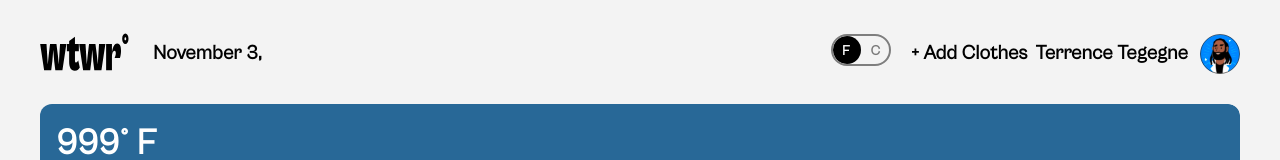
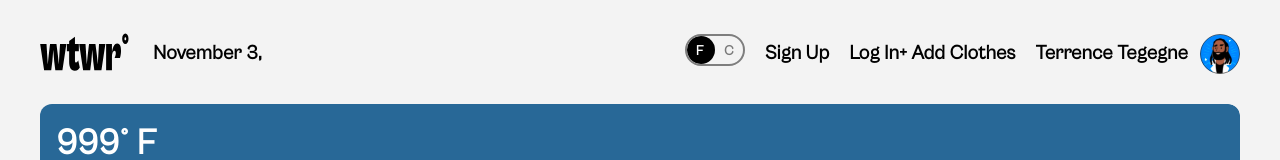
Before and after one commit to Joyce1312/se_project_react, a React (Vite) app: page / in a window 1280 px wide. Shown: the top 160 px of the page. Built offline with nearby package versions, Linux system fonts and the light colour scheme; no server answers; data requests are answered from the project's data file.

Commit message:
feat: Add RegisterModal component

```diff
--- a/src/components/AddItemModal/AddItemModal.jsx
+++ b/src/components/AddItemModal/AddItemModal.jsx
@@ -16,8 +16,10 @@ function AddItemModal({ activeModal, handleCloseClick, onAddItem }) {
   return (
     <>
       <ModalWithForm
-        buttonText="Add garment"
+        buttonTextOne="Add garment"
         title="New garment"
+        modalType="add-garment"
+        formType="add-garment-form"
         activeModal={activeModal}
         handleCloseClick={handleCloseClick}
         onSubmit={handleSubmit}
--- a/src/components/App/App.jsx
+++ b/src/components/App/App.jsx
@@ -8,10 +8,12 @@ import AddItemModal from "../AddItemModal/AddItemModal.jsx";
 import ItemModal from "../ItemModal/ItemModal.jsx";
 import Profile from "../Profile/Profile.jsx";
 import DeleteModal from "../DeleteModal/DeleteModal.jsx";
+import RegisterModal from "../RegisterModal/RegisterModal.jsx";
 import { defaultCoordinates, APIkey } from "../../utils/constants.js";
 import { getWeather, filterWeatherData } from "../../utils/weatherApi.js";
 import { addItem, getItems, removeItem } from "../../utils/api.js";
 import { CurrentTemperatureUnitContext } from "../../contexts/CurrentTemperatureUnitContext.js";
+// import { CurrentUserContext } from "../../contexts/CurrentUserContext.js";
 
 function App() {
   const [weatherData, setWeatherData] = useState({
@@ -25,6 +27,7 @@ function App() {
   const [selectedCard, setSelectedCard] = useState({});
   const [currentTemperatureUnit, setCurrentTemperatureUnit] = useState("F");
   const [clothingItems, setClothingItems] = useState([]);
+  const [currentUser, setCurrentUser] = useState({});
 
   const handleCardClick = (card) => {
     setActiveModal("preview");
@@ -38,6 +41,10 @@ function App() {
   const openConfirmationModal = (card) => {
     setActiveModal("delete-card");
     setSelectedCard(card);
+  };
+
+  const openRegisterModal = (card) => {
+    setActiveModal("register");
   };
 
   const closeActiveModal = () => {
@@ -122,10 +129,15 @@ function App() {
   return (
     <div className="page">
       <div className="page__content">
+        {/* <CurrentUserContext.Provider value={currentUser}> */}
         <CurrentTemperatureUnitContext.Provider
           value={{ currentTemperatureUnit, handleToggleSwitchChange }}
         >
-          <Header handleAddClick={handleAddClick} weatherData={weatherData} />
+          <Header
+            handleAddClick={handleAddClick}
+            weatherData={weatherData}
+            openRegisterModal={openRegisterModal}
+          />
           <Routes>
             <Route
               path="/"
@@ -149,6 +161,7 @@ function App() {
             />
           </Routes>
         </CurrentTemperatureUnitContext.Provider>
+        {/* </CurrentUserContext.Provider> */}
         <Footer />
       </div>
       <AddItemModal
@@ -167,6 +180,10 @@ function App() {
         handleCloseClick={closeActiveModal}
         handleCardDelete={handleCardDelete}
       />
+      <RegisterModal
+        activeModal={activeModal}
+        handleCloseClick={closeActiveModal}
+      />
     </div>
   );
 }
--- a/src/components/Header/Header.css
+++ b/src/components/Header/Header.css
@@ -32,8 +32,28 @@
   display: none;
 }
 
+.header__register-btn {
+  margin: 0 20px 0 0;
+  font-weight: 700;
+  font-size: 20px;
+  line-height: 1.2;
+  padding: 0;
+  border: none;
+  background-color: transparent;
+}
+
+.header__login-btn {
+  margin: 0;
+  font-weight: 700;
+  font-size: 20px;
+  line-height: 1;
+  padding: 0;
+  border: none;
+  background-color: transparent;
+}
+
 .header__add-clothes-btn {
-  margin: 0 8px 0 0;
+  margin: 0 20px 0 0;
   font-weight: 700;
   font-size: 20px;
   line-height: 1.2;
--- a/src/components/Header/Header.jsx
+++ b/src/components/Header/Header.jsx
@@ -5,7 +5,7 @@ import ToggleSwitch from "../ToggleSwitch/ToggleSwitch";
 import logo from "../../assets/logo.svg";
 import avatar from "../../assets/avatar.svg";
 
-function Header({ handleAddClick, weatherData }) {
+function Header({ handleAddClick, openRegisterModal, weatherData }) {
   const [isMobileMenuOpened, setIsMobileMenuOpened] = useState(false);
 
   const toggleMobileMenu = () => {
@@ -42,6 +42,21 @@ function Header({ handleAddClick, weatherData }) {
         ></button>
         <ToggleSwitch isMobileMenuOpened={isMobileMenuOpened} />
         <button
+          onClick={openRegisterModal}
+          type="button"
+          className="header__register-btn"
+          aria-label="Sign Up Button"
+        >
+          Sign Up
+        </button>
+        <button
+          type="button"
+          className="header__login-btn"
+          aria-label="Log In Button"
+        >
+          Log In
+        </button>
+        <button
           onClick={handleAddClick}
           type="button"
           aria-label="Add Clothes Button"
--- a/src/components/ModalWithForm/ModalWithForm.css
+++ b/src/components/ModalWithForm/ModalWithForm.css
@@ -112,8 +112,13 @@
   margin-right: 8px;
 }
 
+.modal__button-container {
+  display: flex;
+  gap: 2px;
+  padding-top: 24px;
+}
+
 .modal__submit {
-  margin-top: 24px;
   padding: 8px 16px;
   border: none;
   background-color: #000;
@@ -128,6 +133,18 @@
 
 .modal__submit:hover {
   background-color: #00000099;
+}
+
+.modal__second-btn {
+  padding: 10px 10px;
+  border: none;
+  background-color: transparent;
+  border-radius: 4px;
+  width: 124px;
+  font-weight: 700;
+  font-size: 16px;
+  line-height: 1.25;
+  color: #00000080;
 }
 
 @media screen and (max-width: 627px) {
--- a/src/components/ModalWithForm/ModalWithForm.jsx
+++ b/src/components/ModalWithForm/ModalWithForm.jsx
@@ -2,16 +2,19 @@ import "./ModalWithForm.css";
 
 function ModalWithForm({
   children,
-  buttonText,
+  buttonTextOne,
+  buttonTextTwo,
   title,
   activeModal,
   handleCloseClick,
   onSubmit,
+  modalType,
+  formType,
 }) {
   return (
     <div
-      className={`modal modal_type_add-garment ${
-        activeModal === "add-garment" && "modal_opened"
+      className={`modal modal_type_${modalType} ${
+        activeModal === modalType && "modal_opened"
       }`}
     >
       <div className="modal__container modal__container_type_add-garment">
@@ -22,15 +25,26 @@ function ModalWithForm({
           type="button"
           aria-label="close button"
         ></button>
-        <form onSubmit={onSubmit} className="modal__form" id="add-garment-form">
+        <form onSubmit={onSubmit} className="modal__form" id={formType}>
           {children}
+          <div className="modal__button-container">
             <button
               type="submit"
               aria-label="submit button"
               className="modal__submit"
             >
-            {buttonText}
+              {buttonTextOne}
             </button>
+            {(modalType === "register" || modalType === "login") && (
+              <button
+                type="submit"
+                aria-label={`${formType} button`}
+                className="modal__second-btn"
+              >
+                {buttonTextTwo}
+              </button>
+            )}
+          </div>
         </form>
       </div>
     </div>
--- /dev/null
+++ b/src/components/RegisterModal/RegisterModal.jsx
@@ -0,0 +1,82 @@
+import ModalWithForm from "../ModalWithForm/ModalWithForm";
+import { useForm } from "../../hooks/useForm";
+
+function RegisterModal({ activeModal, handleCloseClick }) {
+  const defaultValues = {
+    email: "",
+    password: "",
+    name: "",
+    avatarUrl: "",
+  };
+  const { values, handleChange, handleReset } = useForm(defaultValues);
+  return (
+    <ModalWithForm
+      buttonTextOne="Sign Up"
+      buttonTextTwo="or Log in"
+      title="Sign Up"
+      modalType="register"
+      formType="register-form"
+      activeModal={activeModal}
+      handleCloseClick={handleCloseClick}
+    >
+      <label htmlFor="email-input" className="modal__label">
+        Email*
+        <input
+          type="email"
+          name="email"
+          className="modal__input"
+          id="email-input"
+          placeholder="Email"
+          required
+          //   value={email}
+          onChange={handleChange}
+        />
+      </label>
+      <span className="modal__error" id="name-input-error"></span>
+      <label htmlFor="password-input" className="modal__label">
+        Password*
+        <input
+          type="password"
+          name="password"
+          className="modal__input"
+          id="password-input"
+          placeholder="Passward"
+          required
+          //   value={email}
+          onChange={handleChange}
+        />
+      </label>
+      <span className="modal__error" id="name-input-error"></span>
+      <label htmlFor="reg-name-input" className="modal__label">
+        Name*
+        <input
+          type="text"
+          name="name"
+          className="modal__input"
+          id="reg-name-input"
+          placeholder="Name"
+          required
+          //   value={values.name}
+          onChange={handleChange}
+        />
+      </label>
+      <span className="modal__error" id="name-input-error"></span>
+      <label htmlFor="avatar-input" className="modal__label">
+        Avatar URL*
+        <input
+          type="url"
+          name="avatarUrl"
+          className="modal__input"
+          id="avatar-input"
+          placeholder="Avatar URL"
+          required
+          //   value={values.imageUrl}
+          onChange={handleChange}
+        />
+      </label>
+      <span className="modal__error" id="image-input-error"></span>
+    </ModalWithForm>
+  );
+}
+
+export default RegisterModal;
--- /dev/null
+++ b/src/contexts/CurrentUserContext.js
@@ -0,0 +1,6 @@
+import { createContext } from "react";
+
+// Stores user info that all components can use (Loggined in or not)
+const CurrentUserContext = createContext();
+
+export { CurrentUserContext };
```
Lines whose indentation alone changed are shown as unchanged.
